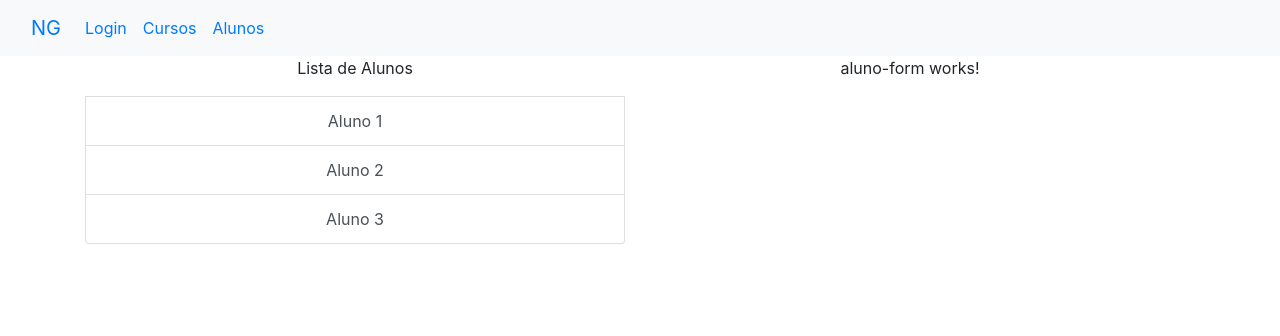
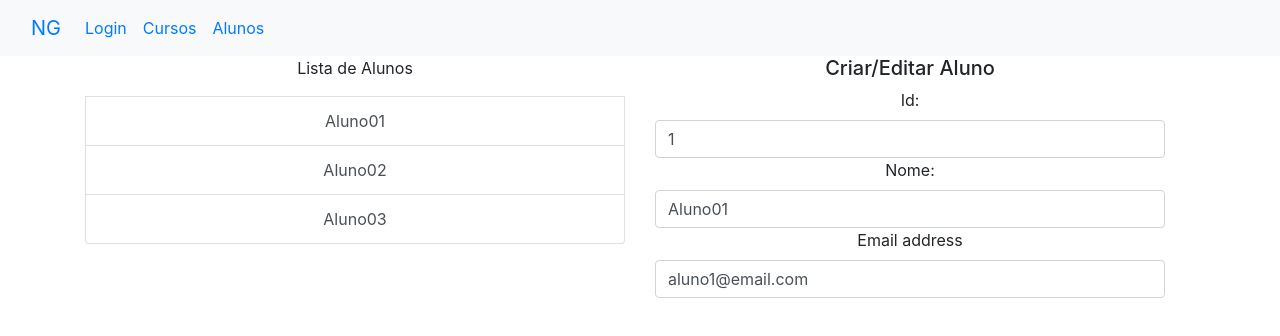
Before and after one commit to EderVoR/angular-loiane, an Angular app in the folder 07-rotas/: page /alunos/1/editar in a window 1280 px wide. Shown: the top 336 px of the page. Built offline with nearby package versions, Linux system fonts and the light colour scheme.

Commit message:
Rotas filhas, desenvolvendo telas/rotas

```diff
--- a/07-rotas/src/app/alunos/aluno-detalhe/aluno-detalhe.component.html
+++ b/07-rotas/src/app/alunos/aluno-detalhe/aluno-detalhe.component.html
@@ -1,6 +1,9 @@
 <h5>
 	Detalhes do Aluno
-</h5>
-<p>{{ aluno.id }}</p>
-<p>{{ aluno.nome }}</p>
-<p>{{ aluno.email }} </p>
+</h5><br/>
+<p>ID: {{ aluno.id }}</p>
+<p>Nome: {{ aluno.nome }}</p>
+<p>Email: {{ aluno.email }} </p>
+<br/>
+
+<a class="btn btn-primary" (click)="editarContato()">Editar</a>
--- a/07-rotas/src/app/alunos/aluno-detalhe/aluno-detalhe.component.ts
+++ b/07-rotas/src/app/alunos/aluno-detalhe/aluno-detalhe.component.ts
@@ -1,5 +1,5 @@
 import { Component, OnInit, OnDestroy } from '@angular/core';
-import { ActivatedRoute } from '@angular/router';
+import { ActivatedRoute, Router } from '@angular/router';
 
 import { AlunosService } from './../alunos.service';
 import { Subscription } from 'rxjs';
@@ -16,9 +16,14 @@ export class AlunoDetalheComponent implements OnInit, OnDestroy {
 
   constructor(
 	private route: ActivatedRoute,
+	private router: Router,
 	private alunosService: AlunosService
   ) {
 	this.inscricao = Subscription.EMPTY
+  }
+
+  editarContato(){
+	this.router.navigate(['/alunos', this.aluno.id, 'editar']);
   }
 
   ngOnInit(): void {
--- a/07-rotas/src/app/alunos/aluno-form/aluno-form.component.html
+++ b/07-rotas/src/app/alunos/aluno-form/aluno-form.component.html
@@ -1 +1,22 @@
-<p>aluno-form works!</p>
+<h5>Criar/Editar Aluno</h5>
+
+<div class="col s12">
+	<div class="row">
+		<div class="form-floating col s12">
+			<label for="floatingInput">Id:</label><br>
+			<input [(ngModel)]="aluno.id" id="floatingInput" type="text" class="form-control">
+		</div>
+	</div>
+	<div class="row">
+		<div class="form-floating col s12">
+			<label for="nome">Nome: </label><br>
+			<input id="nome" [(ngModel)]="aluno.nome" class="form-control">
+		</div>
+	</div>
+	<div class="row">
+		<div class="form-floating col s12">
+			<label for="floatingInput">Email address</label><br>
+			<input [(ngModel)]="aluno.email" id="floatingInput" type="text" class="form-control">
+		</div>
+	</div>
+</div>
--- a/07-rotas/src/app/alunos/aluno-form/aluno-form.component.ts
+++ b/07-rotas/src/app/alunos/aluno-form/aluno-form.component.ts
@@ -1,15 +1,40 @@
-import { Component, OnInit } from '@angular/core';
+import { Component, OnInit, OnDestroy } from '@angular/core';
+import { ActivatedRoute } from '@angular/router';
+
+import { Subscription } from 'rxjs';
+import { AlunosService } from './../alunos.service';
 
 @Component({
   selector: 'app-aluno-form',
   templateUrl: './aluno-form.component.html',
   styleUrls: ['./aluno-form.component.css']
 })
-export class AlunoFormComponent implements OnInit {
+export class AlunoFormComponent implements OnInit, OnDestroy {
 
-  constructor() { }
+	aluno: any;
+	inscricao: Subscription = Subscription.EMPTY;
+
+  constructor(
+		private alunosServive: AlunosService,
+		private route: ActivatedRoute
+	) { }
 
   ngOnInit(): void {
+		this.inscricao = this.route.params.subscribe(
+			(params: any) =>{
+				let id = params['id'];
+
+				this.aluno = this.alunosServive.getAluno(id);
+
+				if(this.aluno ==  null){
+					this.aluno = {};
+				}
+			}
+		);
   }
 
+	ngOnDestroy(){
+		this.inscricao.unsubscribe();
+	}
+
 }
--- a/07-rotas/src/app/alunos/alunos.module.ts
+++ b/07-rotas/src/app/alunos/alunos.module.ts
@@ -1,5 +1,6 @@
 import { NgModule } from '@angular/core';
 import { CommonModule } from '@angular/common';
+import { FormsModule } from '@angular/forms';
 
 import { AlunosComponent } from './alunos.component';
 import { AlunoFormComponent } from './aluno-form/aluno-form.component';
@@ -10,6 +11,7 @@ import { AlunosService } from './alunos.service';
 @NgModule({
 	imports: [
 		CommonModule,
+		FormsModule,
 		AlunosRoutingModule
 	],
 	exports: [],
--- a/07-rotas/src/app/alunos/alunos.service.ts
+++ b/07-rotas/src/app/alunos/alunos.service.ts
@@ -6,9 +6,9 @@ import { Injectable } from '@angular/core';
 export class AlunosService {
 
 	private alunos: any[] = [
-		{id: 1, nome: 'Aluno 1', email: 'aluno1@email.com'},
-		{id: 2, nome: 'Aluno 2', email: 'aluno2@email.com'},
-		{id: 3, nome: 'Aluno 3', email: 'aluno3@email.com'}
+		{id: 1, nome: 'Aluno01', email: 'aluno1@email.com'},
+		{id: 2, nome: 'Aluno02', email: 'aluno2@email.com'},
+		{id: 3, nome: 'Aluno03', email: 'aluno3@email.com'}
 	];
 
 	getAlunos(){
@@ -18,7 +18,7 @@ export class AlunosService {
 	getAluno(id: number){
 		for(let i = 0; i < this.alunos.length; i++){
 			let aluno = this.alunos[i];
-			if(aluno.id = id){
+			if(aluno.id == id){
 				return aluno;
 			}
 		}
--- a/07-rotas/src/app/cursos/cursos.component.html
+++ b/07-rotas/src/app/cursos/cursos.component.html
@@ -6,7 +6,7 @@
     [routerLink]="['/curso', curso.id]">
     {{ curso.nome }}
   </a>
-</div>
+</div><br/>
 <button (click)="proximaPagina()" class="btn btn-primary">
   Prox. Pagina
 </button>
```
